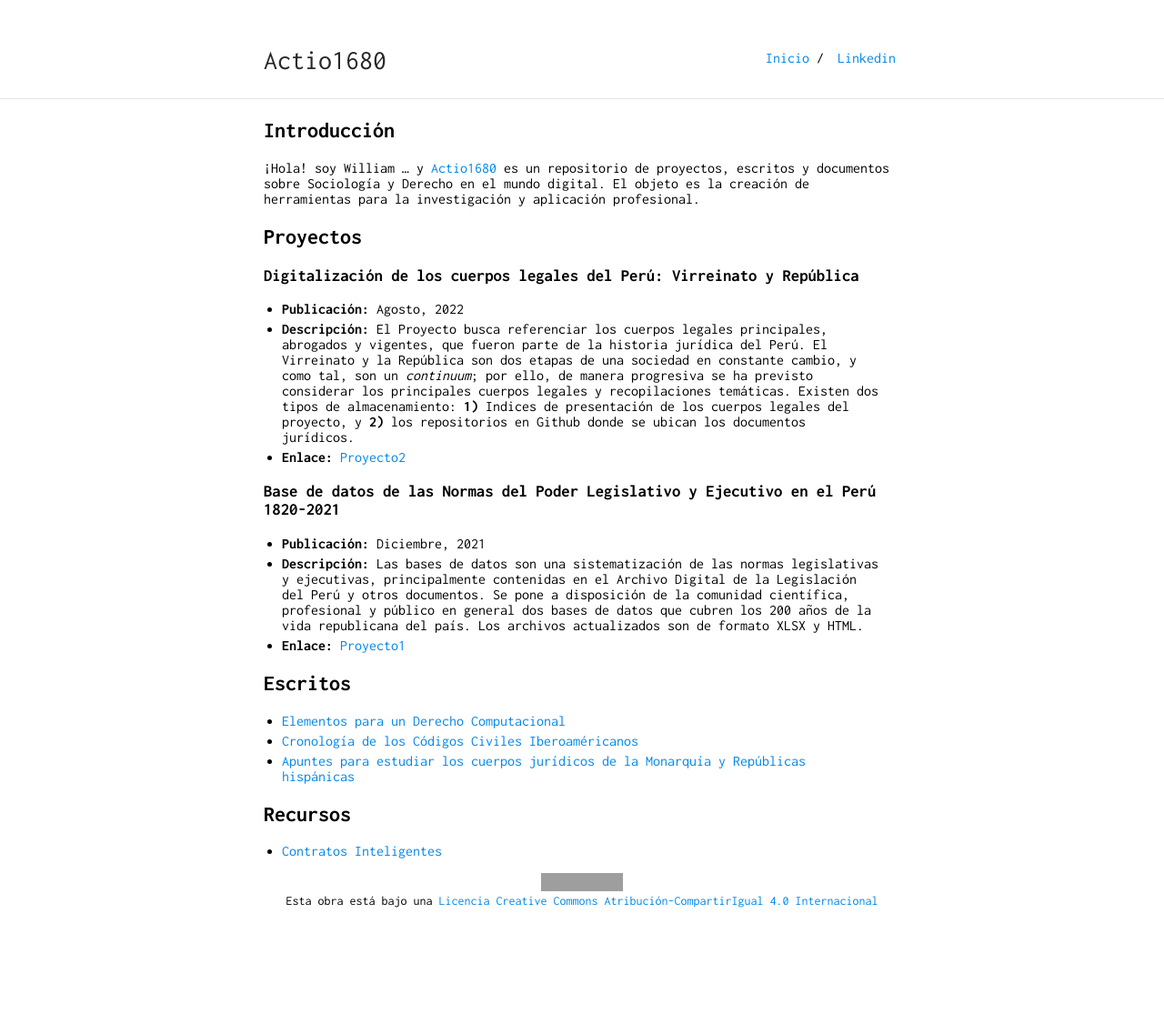
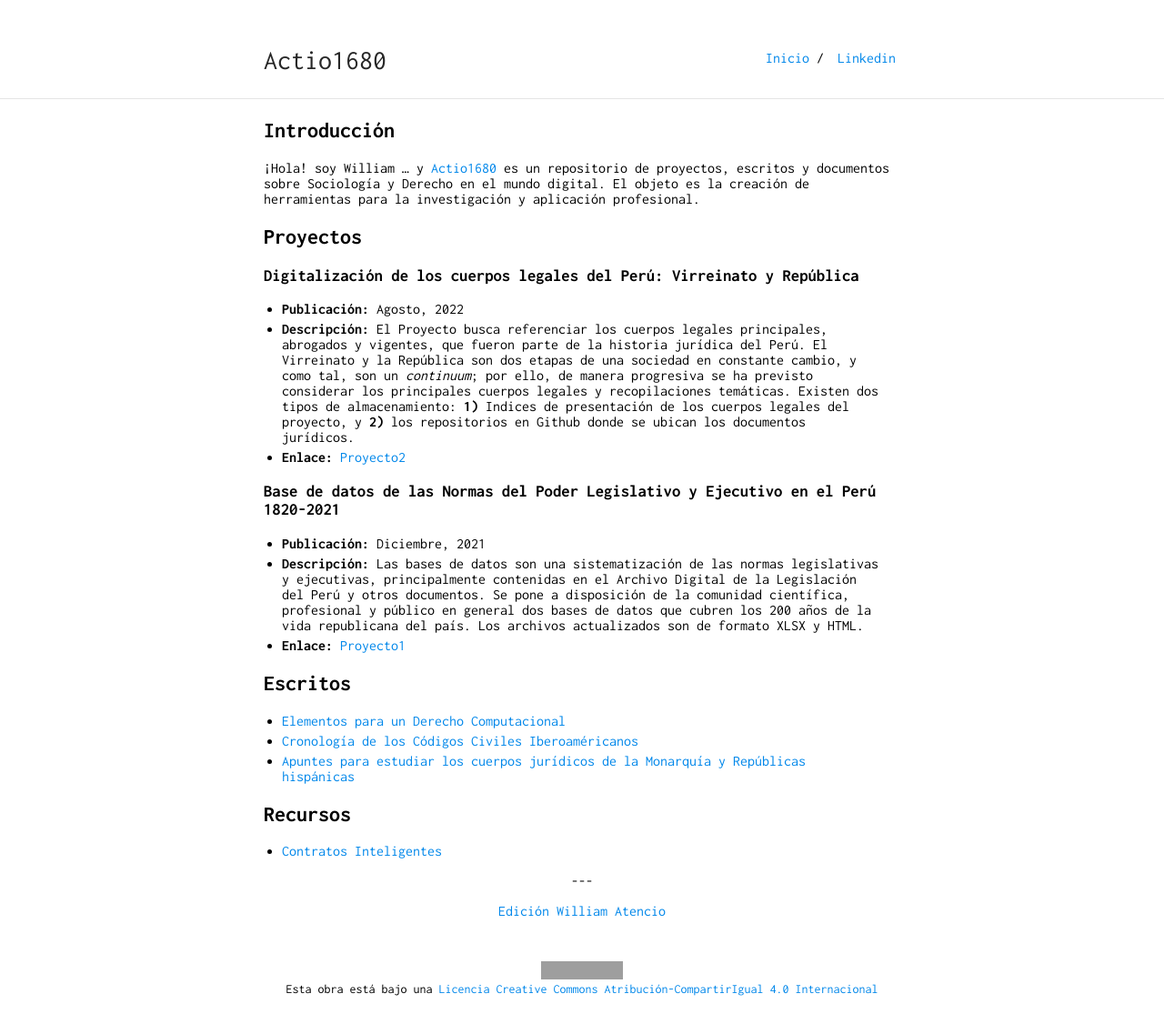
Before and after one commit to actio1680/actio1680.github.io, a Jekyll site: the page built from index.md, in a window 1280 px wide. Shown: the whole page at 91% size. Built offline with Jekyll 4.4.1, drawn with Linux system fonts in a browser that asks for light colours; our own code applies the rules of GitHub Pages for plain Markdown files; before the commit the page ends 1029 px from its top, so only the background shows below that; grey boxes are pictures that could not be loaded.

Commit message:
Update default.html

```diff
--- a/_layouts/default.html
+++ b/_layouts/default.html
@@ -105,6 +105,8 @@
 </body>
 <footer>
     <center>
-       <p style="font-size:14px;><a rel="license" href="https://creativecommons.org/licenses/by-sa/4.0/deed.es"><img alt="Licencia Creative Commons" style="border-width:0" src="https://i.creativecommons.org/l/by-sa/4.0/88x31.png" /></a><br />Esta obra está bajo una <a rel="license" href="http://creativecommons.org/licenses/by-sa/4.0/">Licencia Creative Commons Atribución-CompartirIgual 4.0 Internacional</a></p><br>
+        ---
+        <p><a rel="créditos" href="https://github.com/actio1680/">Edición William Atencio</a></p><br>
+        <p style="font-size:14px;><a rel="license" href="https://creativecommons.org/licenses/by-sa/4.0/deed.es"><img alt="Licencia Creative Commons" style="border-width:0" src="https://i.creativecommons.org/l/by-sa/4.0/88x31.png" /></a><br />Esta obra está bajo una <a rel="license" href="http://creativecommons.org/licenses/by-sa/4.0/">Licencia Creative Commons Atribución-CompartirIgual 4.0 Internacional</a></p><br>
        </center>
 </footer>
```
